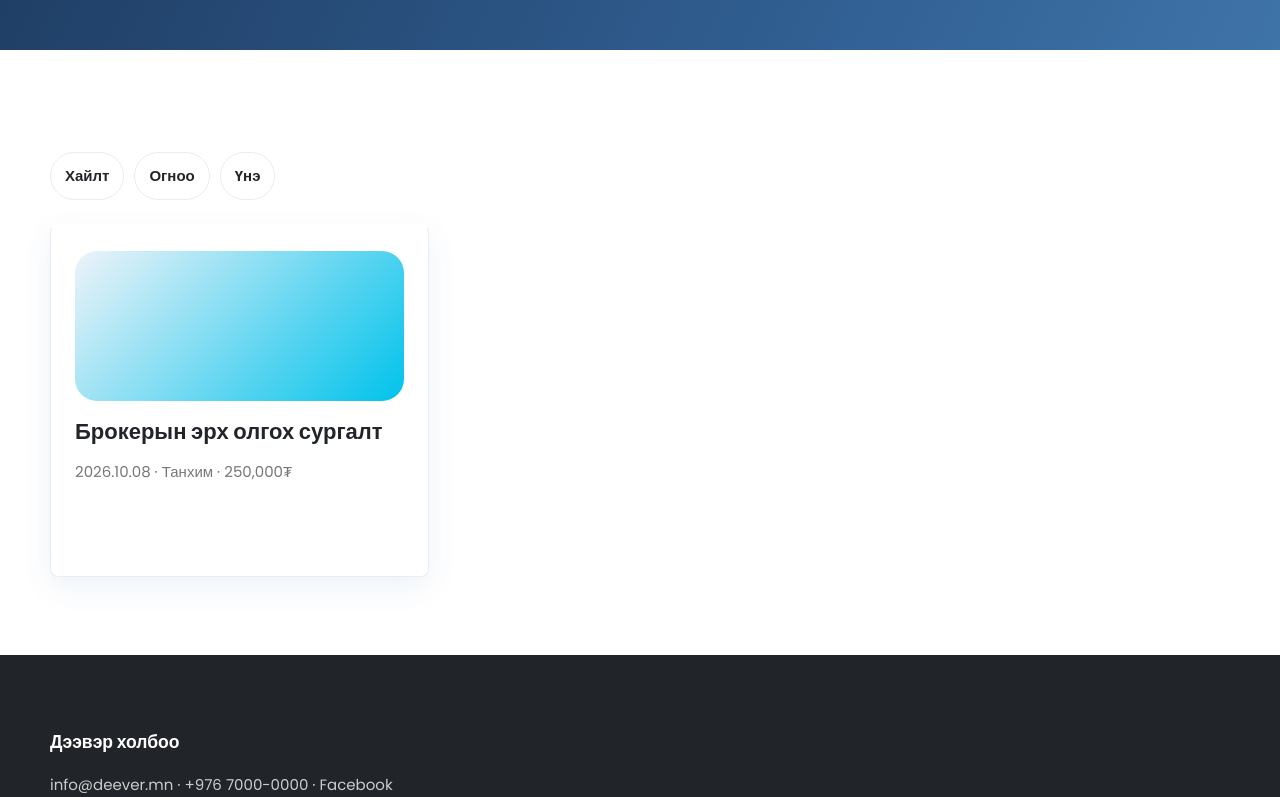
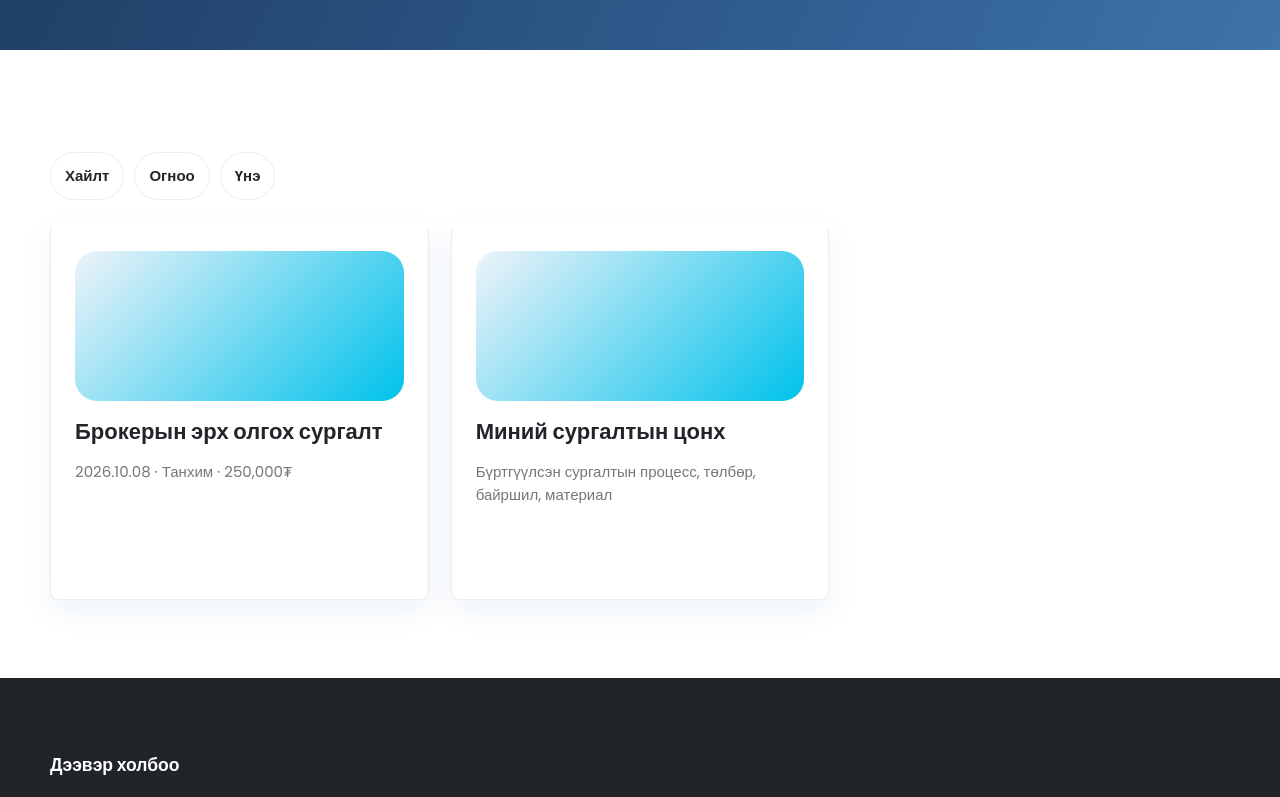
Before and after one commit to deever1231/deever-association, a Next.js app: page /training in a window 1280 px wide. Shown: the part 398-1195 px from the top of the page. Built offline with nearby package versions, Linux system fonts and the light colour scheme.

Commit message:
Add training window (cabinet) entry card on training page

```diff
--- a/app/training/page.tsx
+++ b/app/training/page.tsx
@@ -23,6 +23,12 @@ export default function TrainingPage() {
               <p>2026.10.08 · Танхим · 250,000₮</p>
               <Link className="button secondary" href="/training/detail">Дэлгэрэнгүй</Link>
             </div>
+            <div className="card">
+              <div className="card-image"></div>
+              <h3>Миний сургалтын цонх</h3>
+              <p>Бүртгүүлсэн сургалтын процесс, төлбөр, байршил, материал</p>
+              <Link className="button secondary" href="/training/window">Нэвтрэх</Link>
+            </div>
           </div>
         </div>
       </section>
```
